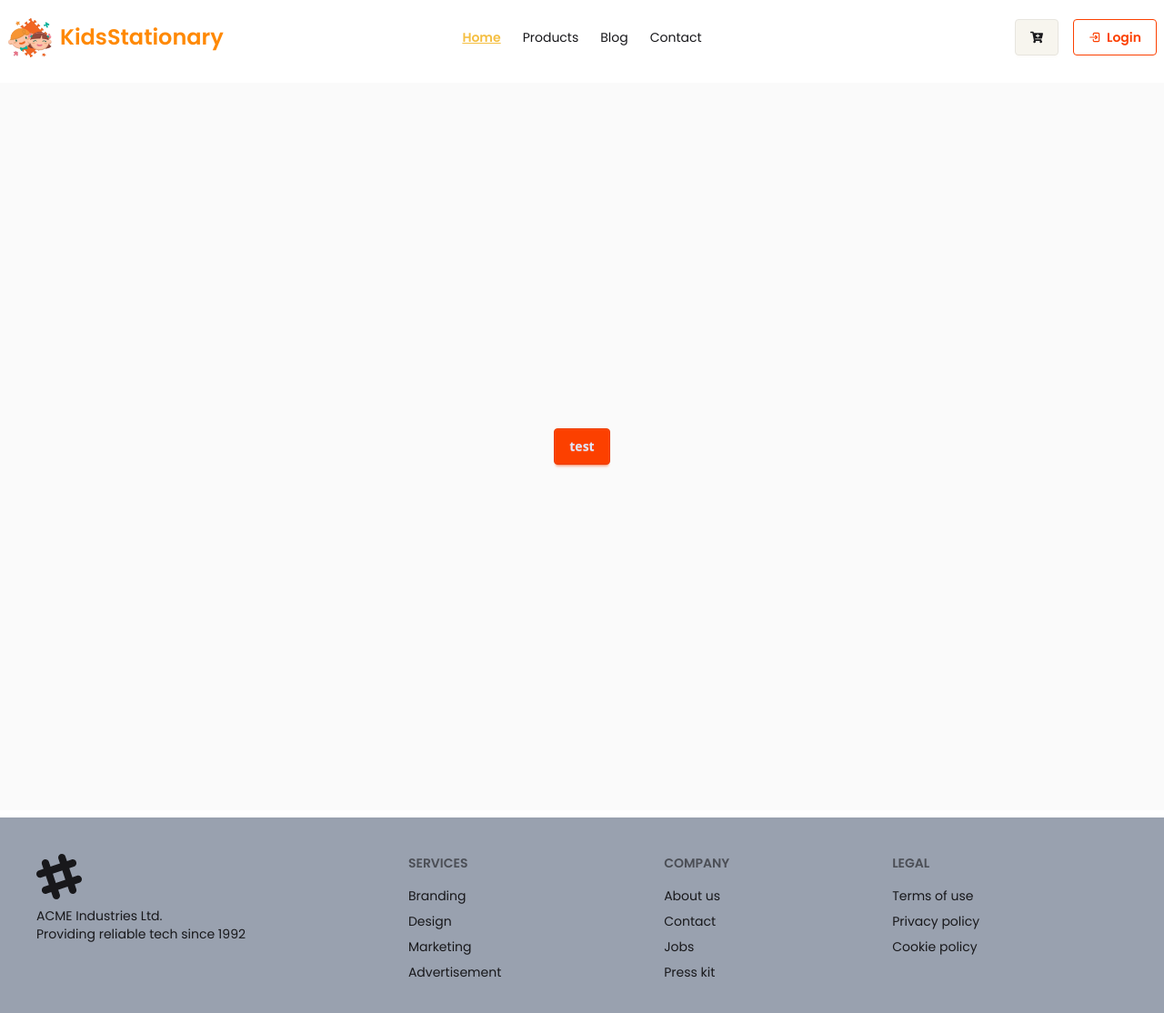
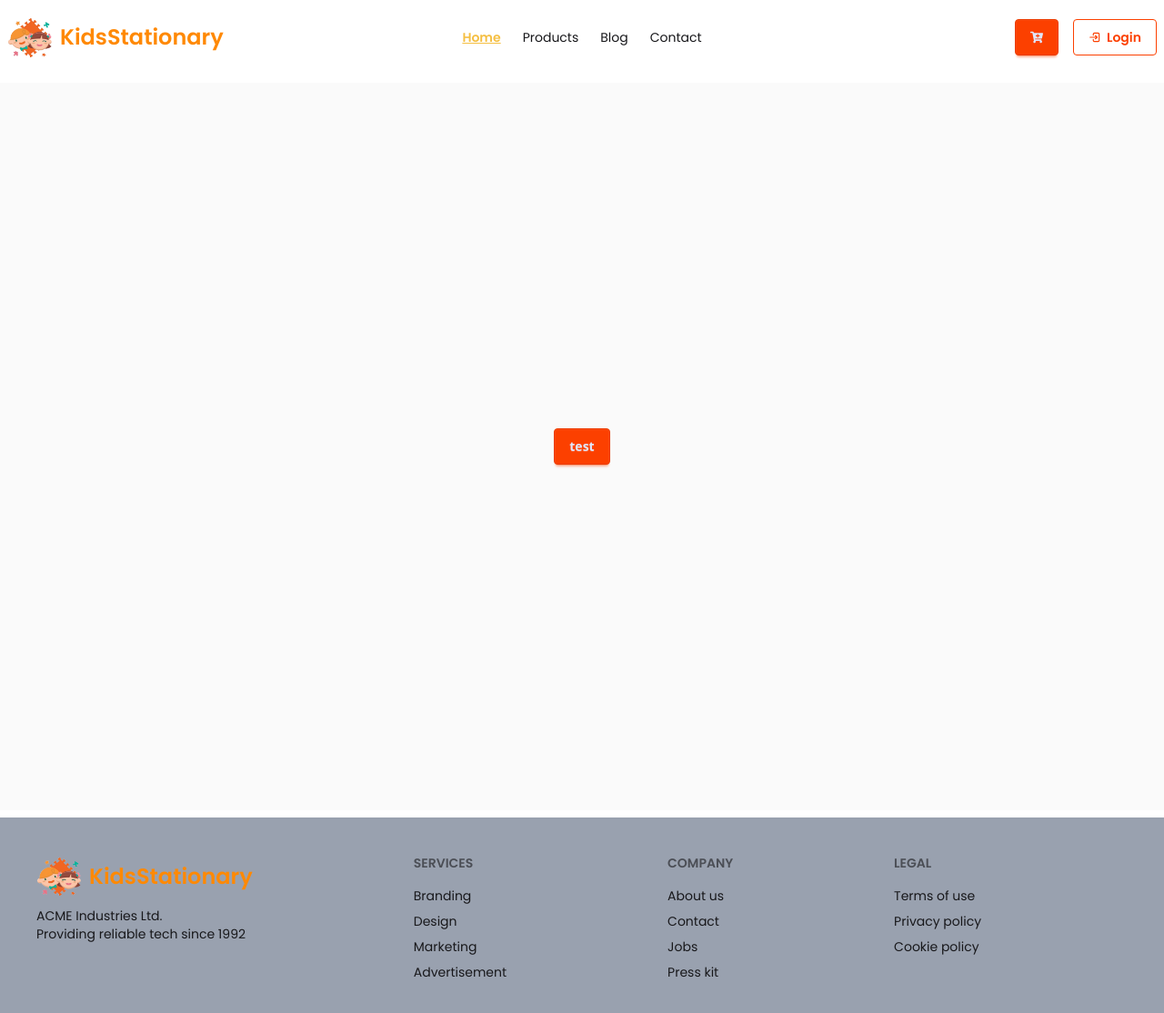
Before and after one commit to aftabuddin007/kids-stationary-app, a Next.js app in the folder my-app/: page / in a window 1280 px wide. Shown: the top 1114 px of the page at 91% size. Built offline with nearby package versions, Linux system fonts and the light colour scheme.

Commit message:
add footer logo

```diff
--- a/my-app/src/components/layouts/Footer.jsx
+++ b/my-app/src/components/layouts/Footer.jsx
@@ -1,21 +1,12 @@
 import React from 'react';
+import Logo from './Logo';
 
 const Footer = () => {
     return (
         <div>
            <footer className="footer sm:footer-horizontal bg-gray-400 text-base-content p-10">
   <aside>
-    <svg
-      width="50"
-      height="50"
-      viewBox="0 0 24 24"
-      xmlns="http://www.w3.org/2000/svg"
-      fillRule="evenodd"
-      clipRule="evenodd"
-      className="fill-current">
-      <path
-        d="M22.672 15.226l-2.432.811.841 2.515c.33 1.019-.209 2.127-1.23 2.456-1.15.325-2.148-.321-2.463-1.226l-.84-2.518-5.013 1.677.84 2.517c.391 1.203-.434 2.542-1.831 2.542-.88 0-1.601-.564-1.86-1.314l-.842-2.516-2.431.809c-1.135.328-2.145-.317-2.463-1.229-.329-1.018.211-2.127 1.231-2.456l2.432-.809-1.621-4.823-2.432.808c-1.355.384-2.558-.59-2.558-1.839 0-.817.509-1.582 1.327-1.846l2.433-.809-.842-2.515c-.33-1.02.211-2.129 1.232-2.458 1.02-.329 2.13.209 2.461 1.229l.842 2.515 5.011-1.677-.839-2.517c-.403-1.238.484-2.553 1.843-2.553.819 0 1.585.509 1.85 1.326l.841 2.517 2.431-.81c1.02-.33 2.131.211 2.461 1.229.332 1.018-.21 2.126-1.23 2.456l-2.433.809 1.622 4.823 2.433-.809c1.242-.401 2.557.484 2.557 1.838 0 .819-.51 1.583-1.328 1.847m-8.992-6.428l-5.01 1.675 1.619 4.828 5.011-1.674-1.62-4.829z"></path>
-    </svg>
+   <Logo></Logo>
     <p>
       ACME Industries Ltd.
       <br />
--- a/my-app/src/components/layouts/Navbar.jsx
+++ b/my-app/src/components/layouts/Navbar.jsx
@@ -99,7 +99,7 @@ const pathname = usePathname();
 
       {/* Right */}
       <div className="navbar-end flex gap-4">
-        <Link href={'/cart'} className='btn'><FaCartPlus />   </Link>
+        <Link href={'/cart'} className='btn btn-primary'><FaCartPlus />   </Link>
       <Link href={'/login'}  className="btn btn-primary btn-outline"><TbLogin2 /> Login</Link>
 
       </div>
```
